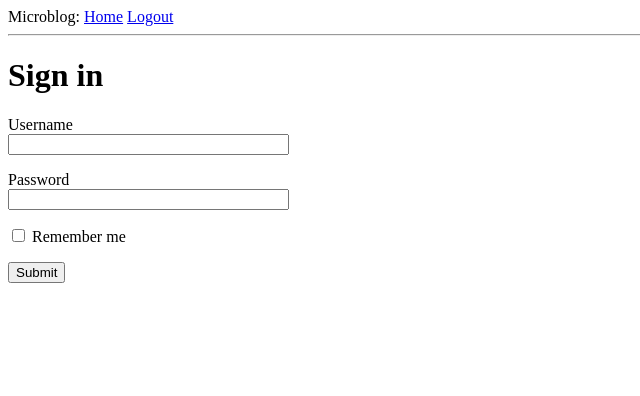
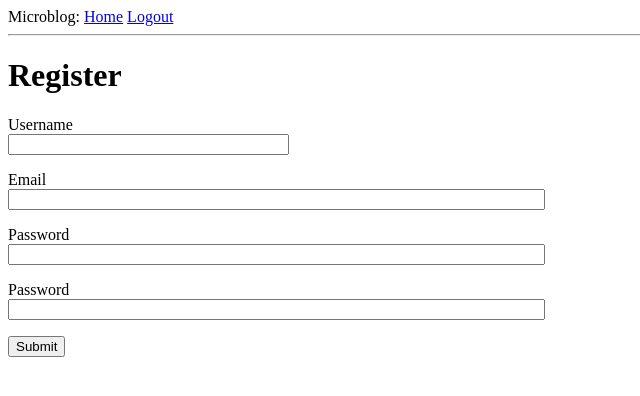
Before and after one commit to Reeveo/microblog, a Python web app: template app/templates/registration.html in a window 1280 px wide. Shown: the top 396 px of the page, without its empty margins (0-640 px from the left). Run offline with Jinja, Linux system fonts and the light colour scheme; the template is opened without the code that fills it: most values are stand-ins (such as "Sample title", 1, 10 or a date in 2020); form fields are guessed from the names that the template uses.

Commit message:
added correct labels for registering

```diff
--- a/app/templates/registration.html
+++ b/app/templates/registration.html
@@ -1,26 +1,37 @@
 {% extends "base.html" %}
 
 {% block content %}
-	<h1>Sign in</h1>
+	<h1>Register</h1>
 	<form action="" method="post">
-		{{form.hidden_tag() }}
+		{{ form.hidden_tag() }}
 		<p>
-			{{form.username.label}}<br>
-			{{form.username(size=32)}}
+			{{ form.username.label }}<br>
+			{{ form.username(size=32) }}
 			{% for error in form.username.errors %}
 			<span style="color:red;">[{{error}}]</span>
 				{% endfor %}
 		</p>
 		<p>
-			{{form.password.label}}<br>
-			{{form.password(size = 32)}}
-			{% for error in form.password.errors %}
+			{{ form.email.label }}<br>
+			{{ form.email(size = 64) }}
+			{% for error in form.email.errors %}
 			<span style="color:red;">[{{error}}]</span>
 			{% endfor %}
 		</p>
 
 		<p>
-			{{form.remember_me()}} {{form.remember_me.label}}
+			{{ form.password.label }}<br>
+			{{ form.password(size = 64) }}
+			{% for error in form.password.errors %}
+			<span style="color:red;">[{{error}}]</span>
+			{% endfor %}
+		</p>
+		<p>
+			{{ form.password2.label }}<br>
+			{{ form.password2(size = 64) }}
+			{% for error in form.password2.errors %}
+			<span style="color:red;">[{{error}}]</span>
+			{% endfor %}
 		</p>
 		<p>
 			{{form.submit()}}
```
